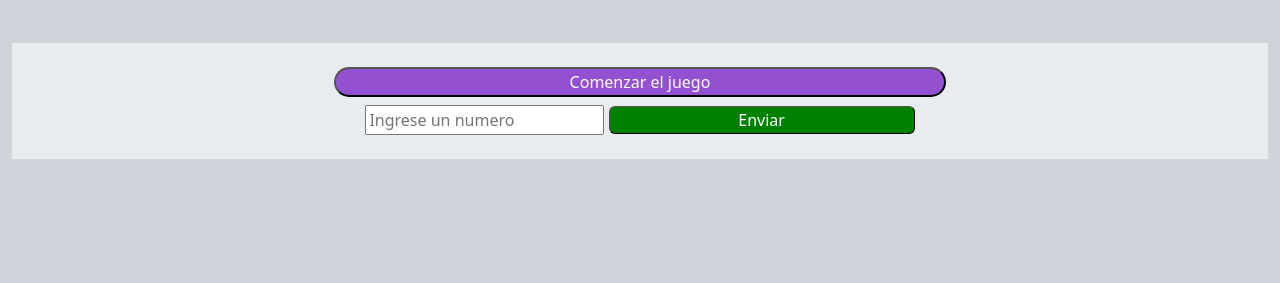
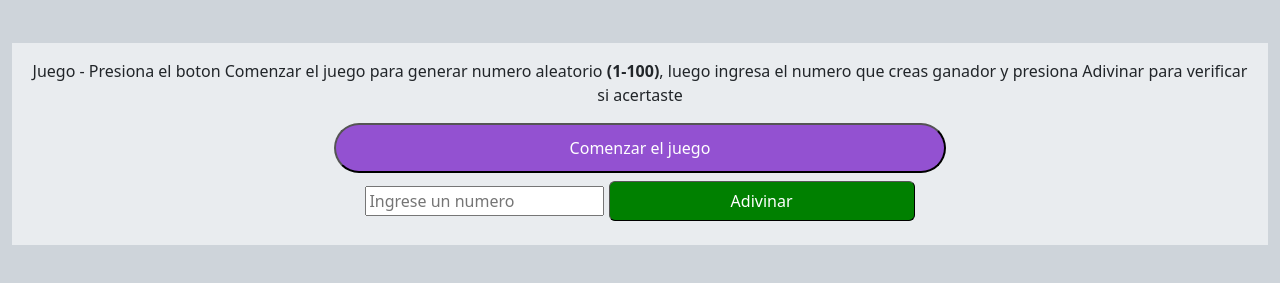
Before and after one commit to Lucaspozziok64/juegoNumeroMagico, a plain HTML site: page index.html in a window 1280 px wide. Shown: the part 53-336 px from the top of the page. Drawn offline with nearby package versions, Linux system fonts and the light colour scheme.

Commit message:
agregamos parrafo para explicar el juego y un poco de estilo

```diff
--- a/css/style.css
+++ b/css/style.css
@@ -2,9 +2,21 @@
 .botonComenzar {
     background-color: rgb(147, 81, 209);
     color: white;
+    height: 50px;
 }
 
 .botonEnviar {
     background-color: green;
     color: white;
+    height: 38px;
 }
+
+@media (min-width: 767px) {
+    .botonComenzar {
+        height: 50px;
+    }
+
+    .botonEnviar {
+        height: 40px;
+    }
+}
--- a/index.html
+++ b/index.html
@@ -15,13 +15,14 @@
     </header>
     <main>
         <section class="container-fluid my-5">
-            <div class="bg-body-secondary text-center p-3">
+            <div class="bg-body-secondary text-center p-3 contenedor-juego">
+                <p>Juego - Presiona el boton Comenzar el juego para generar numero aleatorio <b>(1-100)</b>, luego ingresa el numero que creas ganador y presiona Adivinar para verificar si acertaste</p>
                 <div class="my-2">
                     <button type="button" class="botonComenzar rounded-5 w-50">Comenzar el juego</button>
                 </div>
                 <div class="my-2">
                     <input type="number" placeholder="Ingrese un numero">
-                    <button class="botonEnviar border-1 rounded-2 w-25">Enviar</button>
+                    <button class="botonEnviar border-1 rounded-2 w-25">Adivinar</button>
                 </div>
             </div>
         </section>
```
